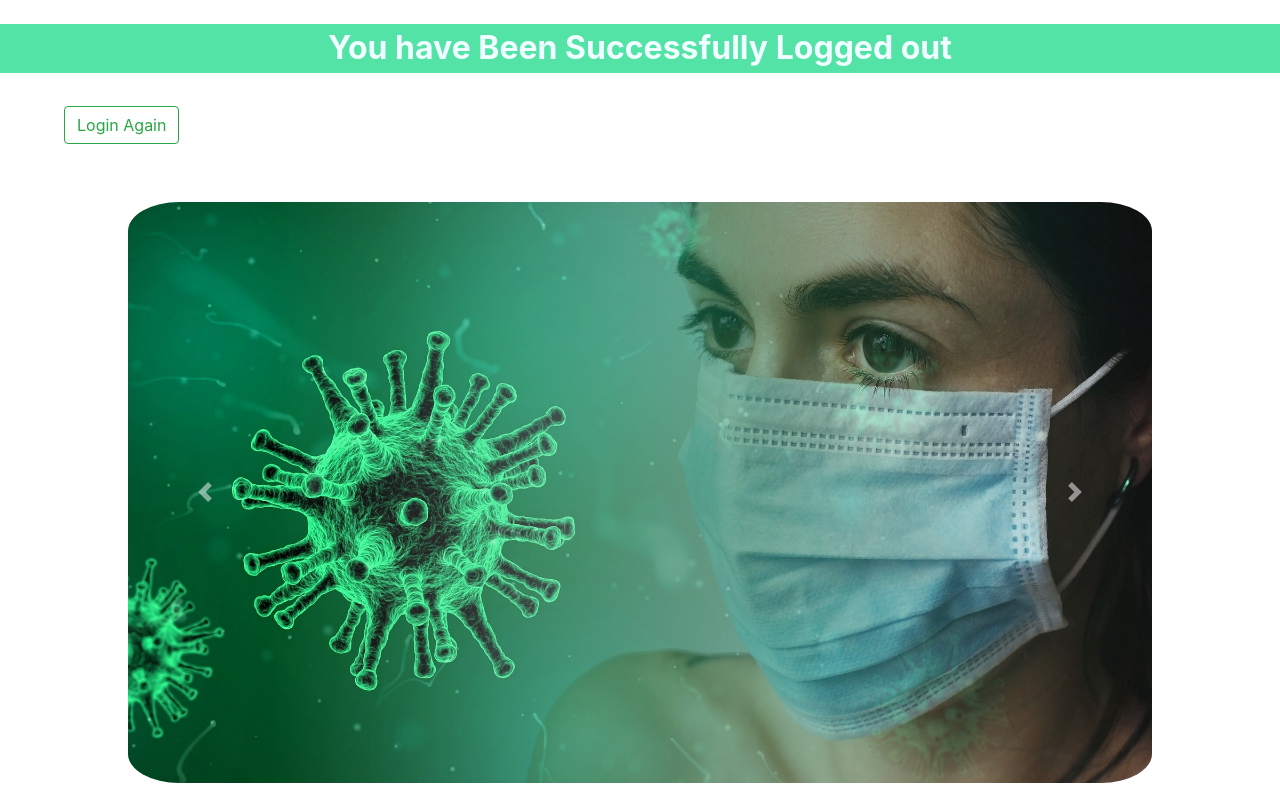
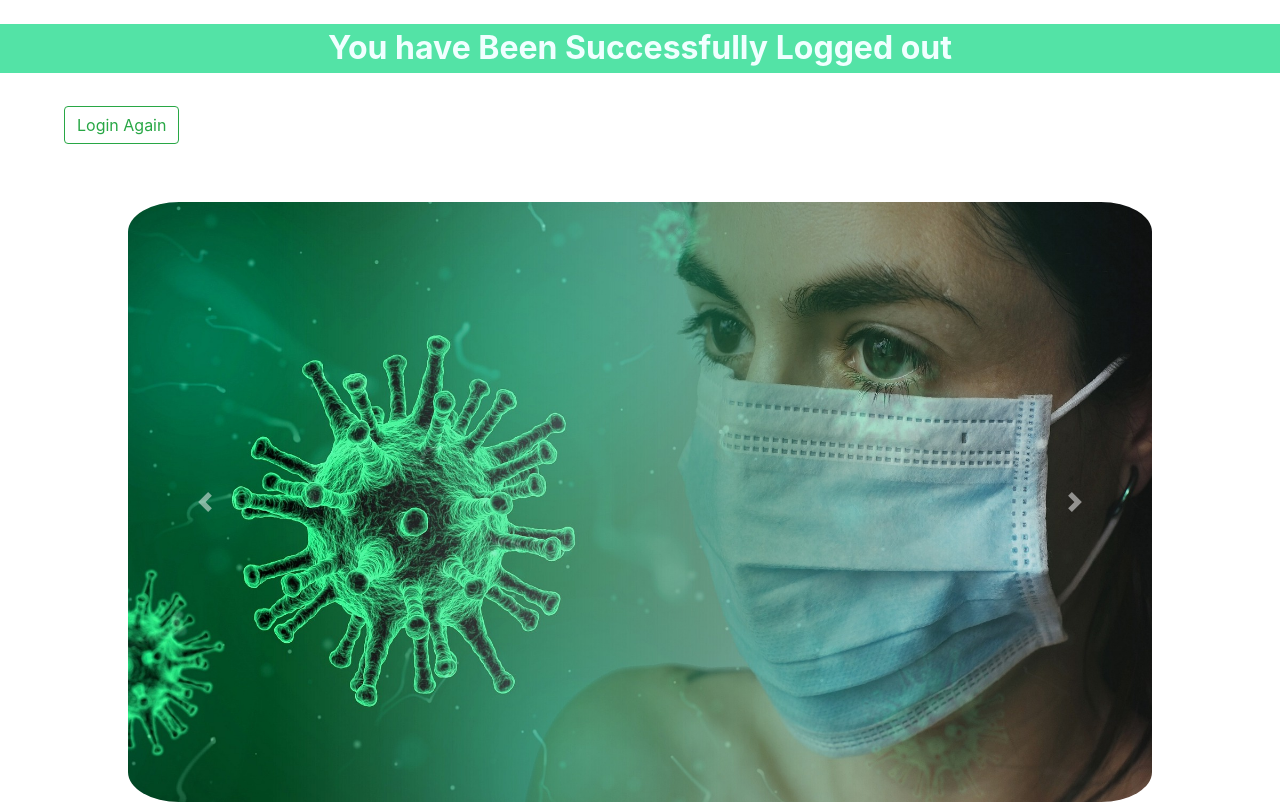
Before and after one commit to Hack-Frenzy/octo-backend, a Django app: page /logout/ in a window 1280 px wide. Shown: the part 106-908 px from the top of the page. Run offline with Django 3.2, Linux system fonts and the light colour scheme; some libraries are stand-ins or nearby versions.

Commit message:
adjusted carousel

```diff
--- a/octo/mainApp/templates/mainApp/hospitalLogout.html
+++ b/octo/mainApp/templates/mainApp/hospitalLogout.html
@@ -58,7 +58,7 @@
         margin-left: 10%;
         margin-right: 10%;
         margin-top: 2.5%;
-        height: 25%;
+
         width: 80%;
       "
     >
@@ -68,7 +68,7 @@
             src="{% static 'corona1.jpg' %}"
             class="d-block w-100"
             alt="image not available"
-            style="border-radius: 5%;"
+            style="border-radius: 5%;height:600px;"
           />
         </div>
         <div class="carousel-item">
@@ -76,7 +76,7 @@
             src="{% static 'corona2.jpg' %}"
             class="d-block w-100"
             alt="image not available"
-            style="border-radius: 5%;"
+            style="border-radius: 5%;height:600px;"
           />
         </div>
         <div class="carousel-item">
@@ -84,7 +84,7 @@
             src="{% static 'corona3.jpg' %}"
             class="d-block w-100"
             alt="image not available"
-            style="border-radius: 5%;"
+            style="border-radius: 5%;height:600px;"
           />
         </div>
       </div>
```
Also changed, not shown: octo/mainApp/templates/mainApp/hospitalLogin.html (+4 -4 lines).
